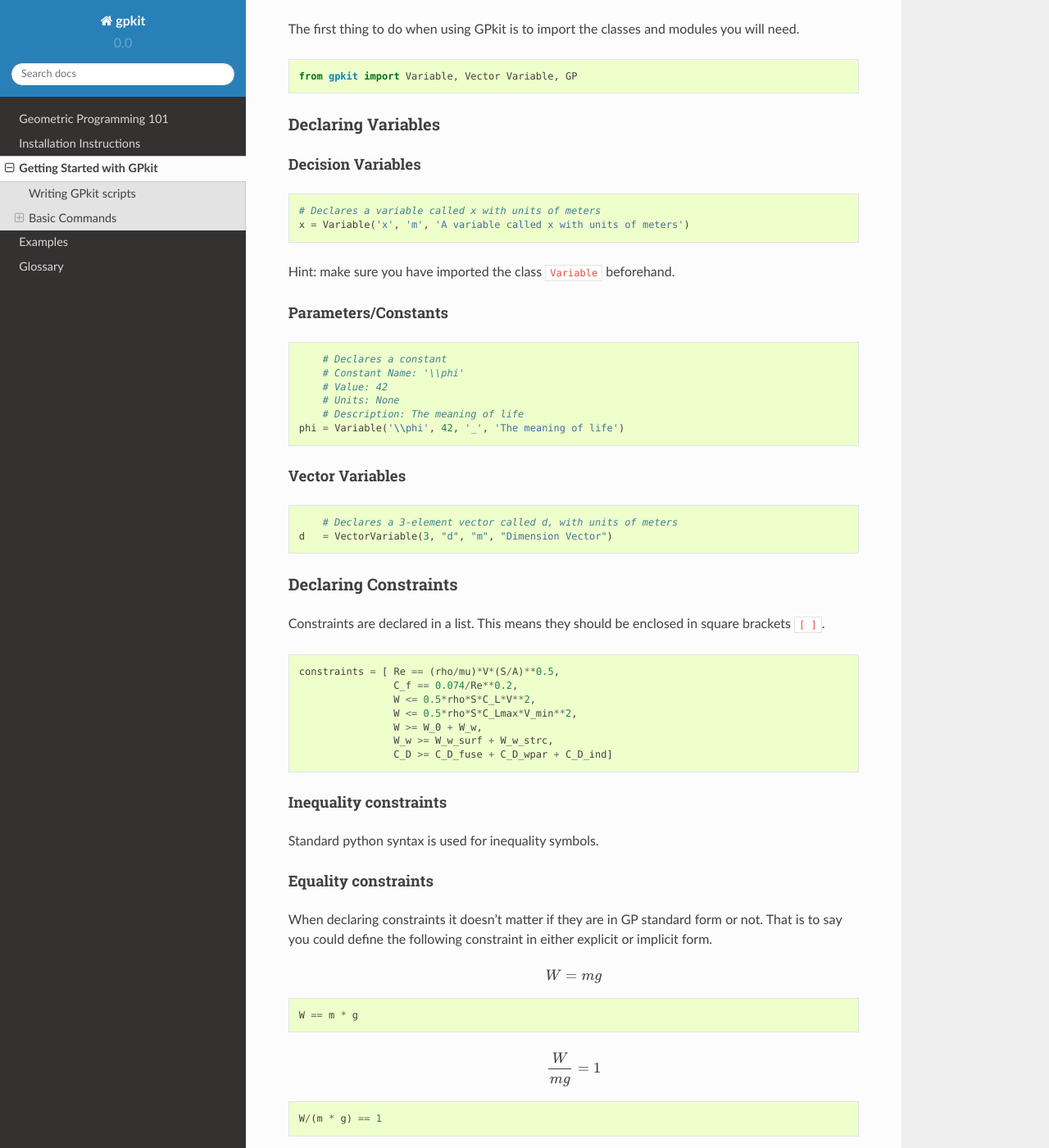
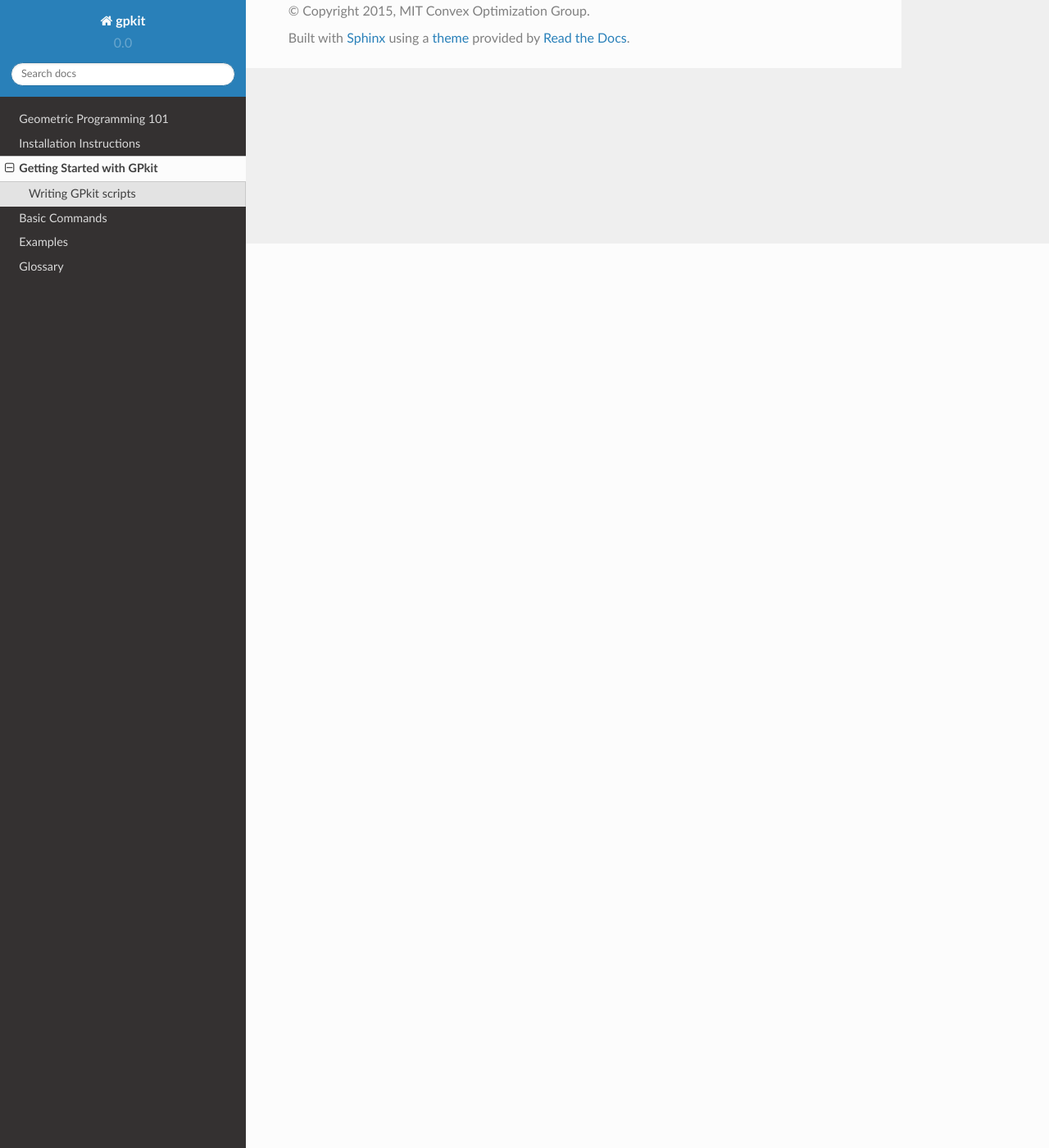
Before and after one commit to convexengineering/gpkit, a Sphinx documentation site: the page built from docs/source/gettingstarted.rst, in a window 1280 px wide and 1400 px high, scrolled down 1103 px. Shown: the whole window at 82% size. Built offline with Sphinx 7.4.7 and the Read the Docs theme 2.0.0, drawn with Linux system fonts in a browser that asks for light colours; pages that are not in the unit, such as notebooks, are missing from menus; some of the changed text lies outside the part shown.

Commit message:
pulled basic commands out of getting started

```diff
--- a/docs/source/examples.rst
+++ b/docs/source/examples.rst
@@ -34,7 +34,3 @@
 
 
 .. http://sphinx-doc.org/markup/code.html
-
-.. * As many examples as we feel are useful to demonstrate the different capabilities of gpkit
-.. * This could include ipython notebooks
-.. * Make sure to cite Boyd tutorial
--- a/docs/source/gettingstarted.rst
+++ b/docs/source/gettingstarted.rst
@@ -29,136 +29,3 @@
     $ python myscript.py
 
 Again, ``ipython`` will also work here.
-
-
-Basic Commands
-==============
-
-Importing modules
------------------
-The first thing to do when using GPkit is to import the classes and modules you will need.
-
-.. code-block:: python
-
-    from gpkit import Variable, Vector Variable, GP
-
-
-Declaring Variables
--------------------
-
-
-Decision Variables
-^^^^^^^^^^^^^^^^^^
-.. code-block:: python
-
-    # Declares a variable called x with units of meters
-    x = Variable('x', 'm', 'A variable called x with units of meters')
-
-Hint: make sure you have imported the class ``Variable`` beforehand.
-
-
-Parameters/Constants
-^^^^^^^^^^^^^^^^^^^^
-
-.. code-block:: python
-
-	# Declares a constant
-	# Constant Name: '\\phi'
-	# Value: 42
-	# Units: None
-	# Description: The meaning of life
-    phi = Variable('\\phi', 42, '_', 'The meaning of life')
-
-
-Vector Variables
-^^^^^^^^^^^^^^^^
-
-.. code-block:: python
-
-	# Declares a 3-element vector called d, with units of meters
-    d   = VectorVariable(3, "d", "m", "Dimension Vector")
-
-Declaring Constraints
----------------------
-Constraints are declared in a list. This means they should be enclosed in square brackets ``[ ]``.
-
-.. code-block:: python
-
-    constraints = [ Re == (rho/mu)*V*(S/A)**0.5,
-                    C_f == 0.074/Re**0.2,
-                    W <= 0.5*rho*S*C_L*V**2,
-                    W <= 0.5*rho*S*C_Lmax*V_min**2,
-                    W >= W_0 + W_w,
-                    W_w >= W_w_surf + W_w_strc,
-                    C_D >= C_D_fuse + C_D_wpar + C_D_ind]
-
-Inequality constraints
-^^^^^^^^^^^^^^^^^^^^^^
-
-Standard python syntax is used for inequality symbols.
-
-
-Equality constraints
-^^^^^^^^^^^^^^^^^^^^
-
-When declaring constraints it doesn't matter if they are in GP standard form or not. That is to say you could define the following constraint in either explicit or implicit form.
-
-.. math::
-    W = mg
-
-.. code-block:: python
-
-    W == m * g
-
-.. math::
-    \frac{W}{mg} = 1
-
-.. code-block:: python
-
-    W/(m * g) == 1
-
-
-Declaring Objective Functions
------------------------------
-Simple assign the objective function to a variable name, such as ``objective``.
-
-.. code-block:: python
-
-    objective = x
-
-As is convention for optimization, the objective must be defined as the function that you want to *minimize*. So, if you want to *maximize* a function, you need to transform this into a minimization. With most optimization, this usually means throwing a minus sign in front of your objective function, but that isn't GP compatible. To transform things in a GP compatible way, take the reciprocal of the function you want to maximize. For example,
-
-.. math::
-    \text{maximize } x
-
-is equivalent to
-
-.. math::
-    \text{minimize } \frac{1}{x}
-
-
-Formulating the GP
-------------------
-.. code-block:: python
-
-    gp = GP(objective, constraints)
-
-
-Solving the GP
---------------
-
-.. code-block:: python
-
-    sol = gp.sol()
-
-
-Printing Results
-----------------
-
-.. code-block:: python
-
-    print sol.table()
-
-.. code-block:: python
-
-    print sol(x)
--- a/docs/source/index.rst
+++ b/docs/source/index.rst
@@ -15,8 +15,9 @@
     .. toctree::
        :maxdepth: 2
 
-       whatisagp
+       gp101
        installation
        gettingstarted
+       basiccommands
        examples
        glossary
--- a/docs/source/installation.rst
+++ b/docs/source/installation.rst
@@ -1,7 +1,7 @@
 Installation Instructions
 *************************
 
-If you encounter any bugs during installation, email gpkit@mit.edu.
+If you encounter any bugs during installation, please email gpkit@mit.edu.
 
 Mac OS X
 ========
```
Also changed, not shown: docs/source/basiccommands.rst (added, +157 -0 lines), docs/source/gp101.rst (renamed from docs/source/whatisagp.rst).
